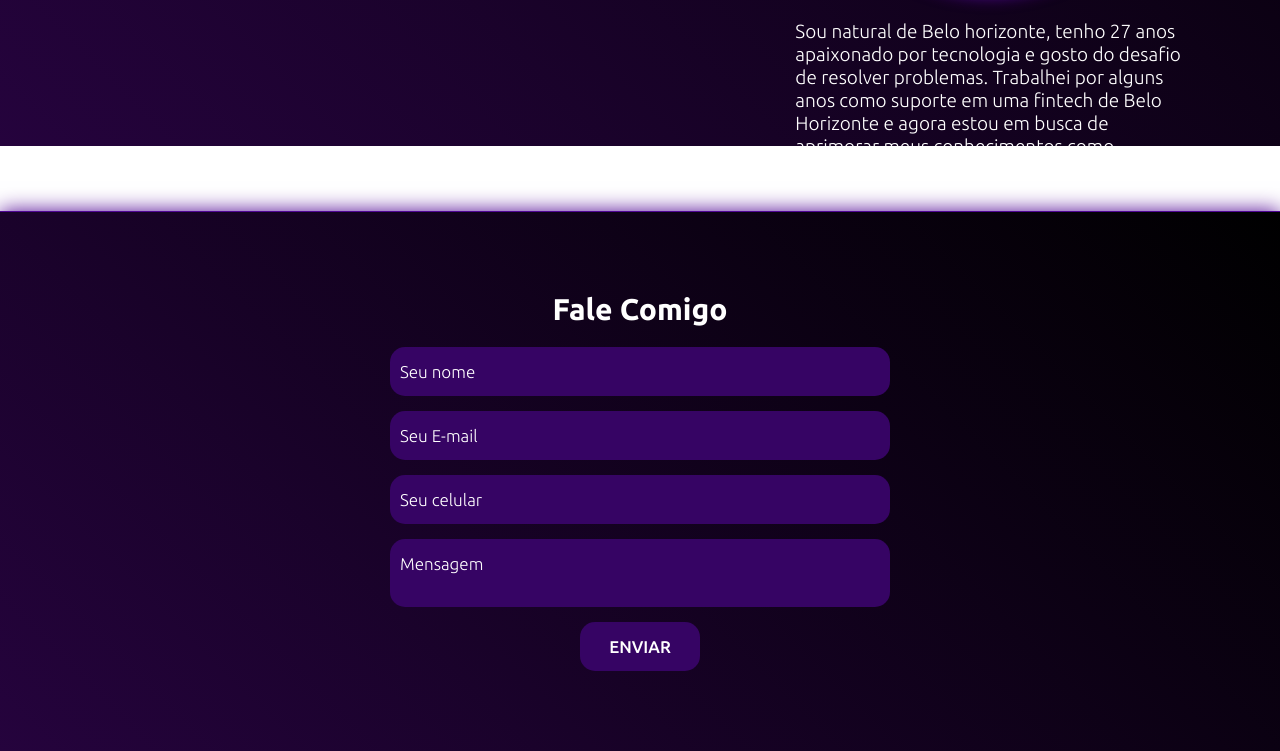
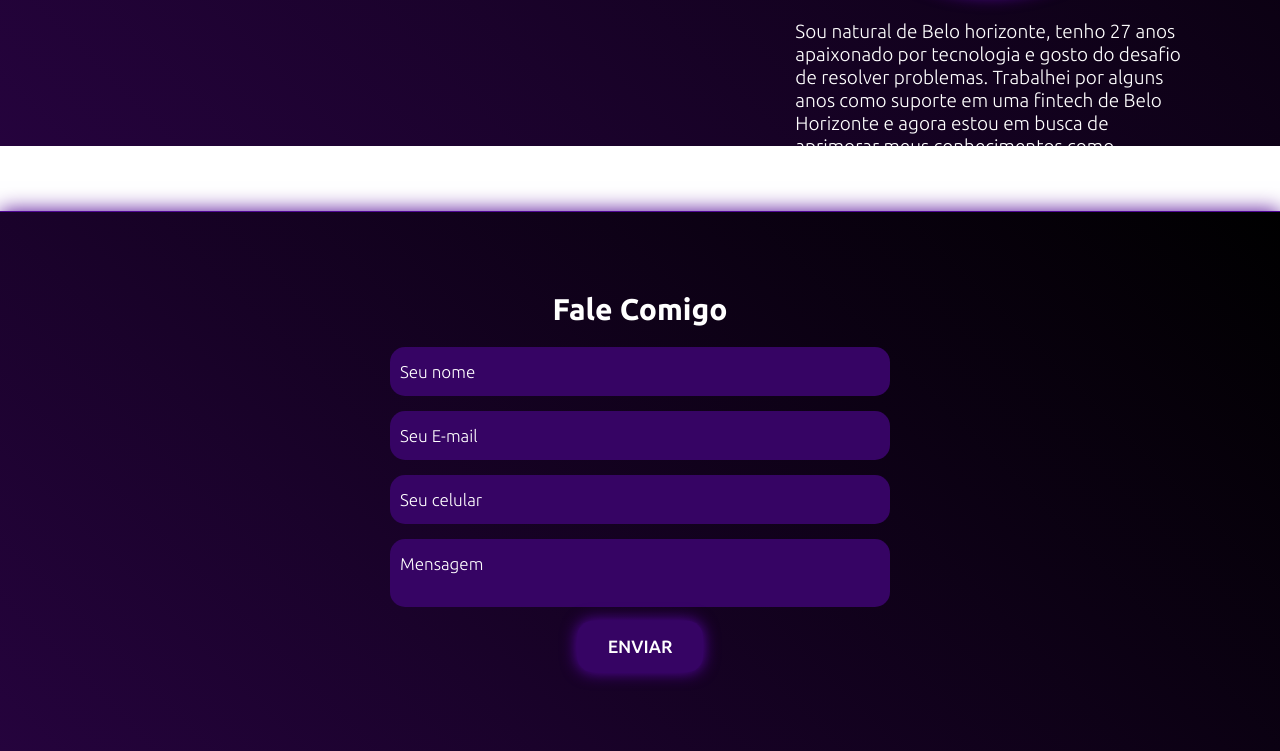
Before and after one commit to marcusproencadev/portifolio, a plain HTML site: page index.html in a window 1280 px wide. In both pictures the pointer is over the input "ENVIAR". Shown: the part 654-1405 px from the top of the page. Drawn offline with Linux system fonts and the light colour scheme.

Commit message:
adicionado hover no botao enviar do formulario

```diff
--- a/style.css
+++ b/style.css
@@ -33,7 +33,7 @@ nav {
     justify-content: space-around;
     padding: 40px 40px 10px 40px;
     border-bottom: 1px solid white;
-    background-image: linear-gradient(45deg, #360158, #191919);
+    background-image: linear-gradient(45deg, #25033d, #000000);
     /* background-color: white; */
 
 }
@@ -188,6 +188,13 @@ form .btn-enviar input {
     color: white;
     font-weight: 500;
     cursor: pointer;
+    transition: .2s;
+}
+
+form .btn-enviar input:hover {
+
+    box-shadow: 0 0 15px #5a06a8;
+    transform: scale(1.05);
 }
 
 input:focus {
```
